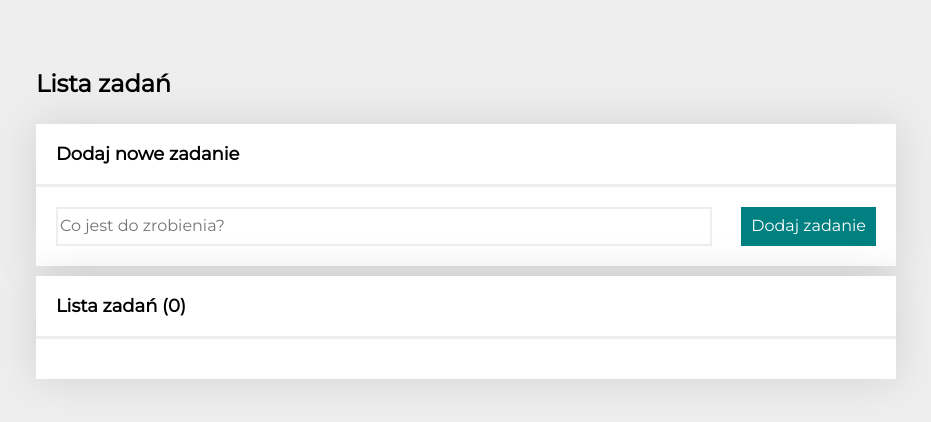
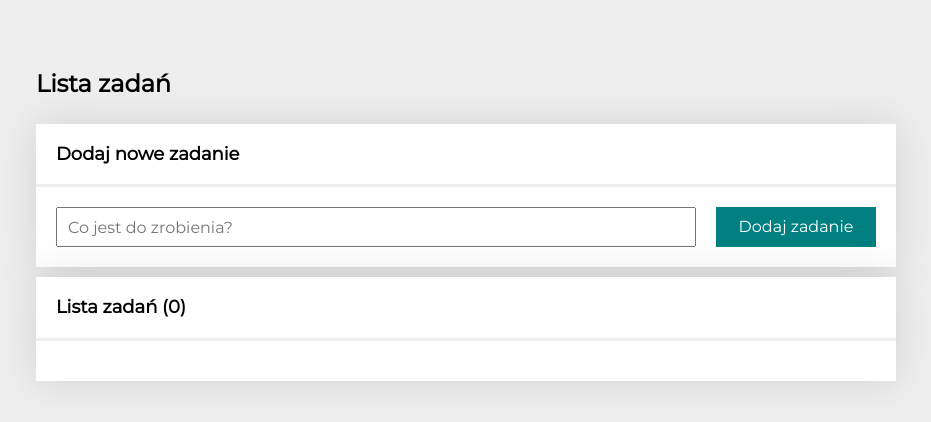
Before and after one commit to Grzegorz-Kolaty/to-do-list-react2, a React (Create React App) app: page / in a window 1280 px wide. Shown: the top 422 px of the page, without its empty margins (174-1105 px from the left). Built offline with nearby package versions, Linux system fonts and the light colour scheme.

Commit message:
stylized as styled components, switched to grid

```diff
--- a/src/Form/index.js
+++ b/src/Form/index.js
@@ -1,5 +1,5 @@
 import { useState } from 'react';
-import { Formular, Input, Button } from "./styled";
+import { Formular, Datafield } from "./styled";
 
 const Form = ({ addNewTask }) => {
   const [newTaskContent, setNewTaskContent] = useState("");
@@ -13,11 +13,12 @@ const Form = ({ addNewTask }) => {
 
   return (
     <Formular onSubmit={onFormSubmit}>
-      <Input
+      <Datafield as="input"
         value={newTaskContent}
         onChange={({ target }) => setNewTaskContent(target.value)}
-        placeholder="Co jest do zrobienia?" />
-      <Button>Dodaj zadanie</Button>
+        placeholder="Co jest do zrobienia?"
+      />
+      <Datafield button as="button">Dodaj zadanie</Datafield>
     </Formular>
   )
 };
--- a/src/Form/styled.js
+++ b/src/Form/styled.js
@@ -1,35 +1,27 @@
-import styled from "styled-components";
+import styled, { css } from "styled-components";
 
 export const Formular = styled.form`
-  display: flex;
-  flex-wrap: wrap;
-  justify-content: space-between;
-`;
-
-export const Input = styled.input`
-  border: 2px solid ${({ theme }) => theme.background.color};
-  padding: ${({theme}) => theme.spacingElements};
-  flex-basis: 80%;
-  transition: 100ms;
+  display: grid;
+  grid-template-columns: 4fr 1fr;
+  grid-gap:20px;
 
   @media (max-width: 767px) {
-    flex-basis: 100%;
-    margin-bottom: 10px;
+    grid-template-columns: auto;
   }
 `;
 
-export const Button = styled.button`
-  ${({ theme }) => theme.border};
-  ${({theme}) => theme.spacingElements};
+export const Datafield = styled.div`
+  ${({ theme }) => theme.spacingElements};
+  height: 40px;
+
+  ${({ button }) => button && css`
+  color: ${({ theme }) => theme.font.colorWhite};
   background-color: ${({ theme }) => theme.background.colorTeal};
-  color: ${({ theme }) => theme.background.colorWhite};
+  ${({ theme }) => theme.border}
   transition: ${({ theme }) => theme.transition};
-
-  @media (max-width: 767px) {
-    flex-basis: 100%;
-  }
 
   &:hover {
     background-color: ${({ theme }) => theme.background.colorTealBrighter};
   }
+  `}
 `;
```
